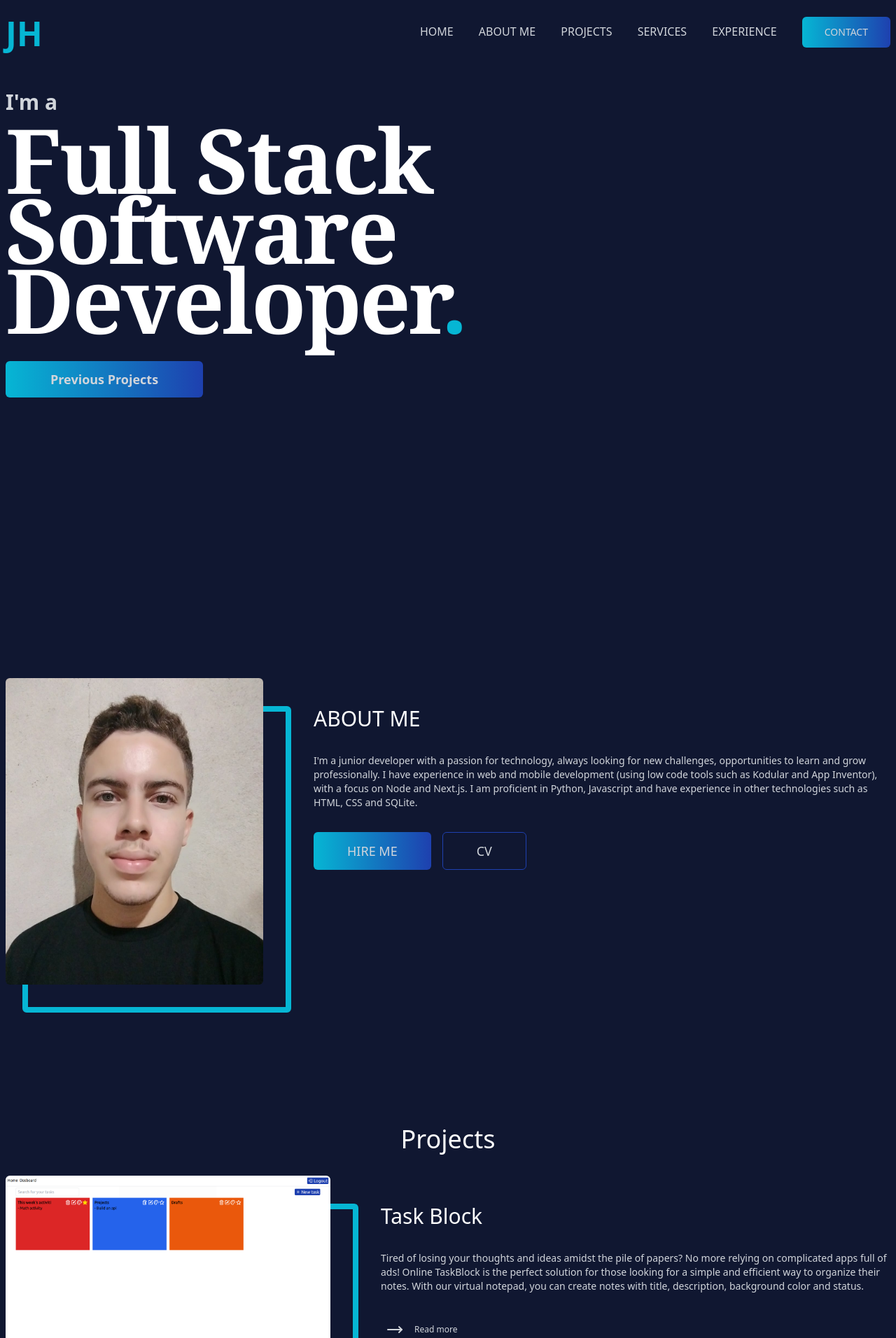
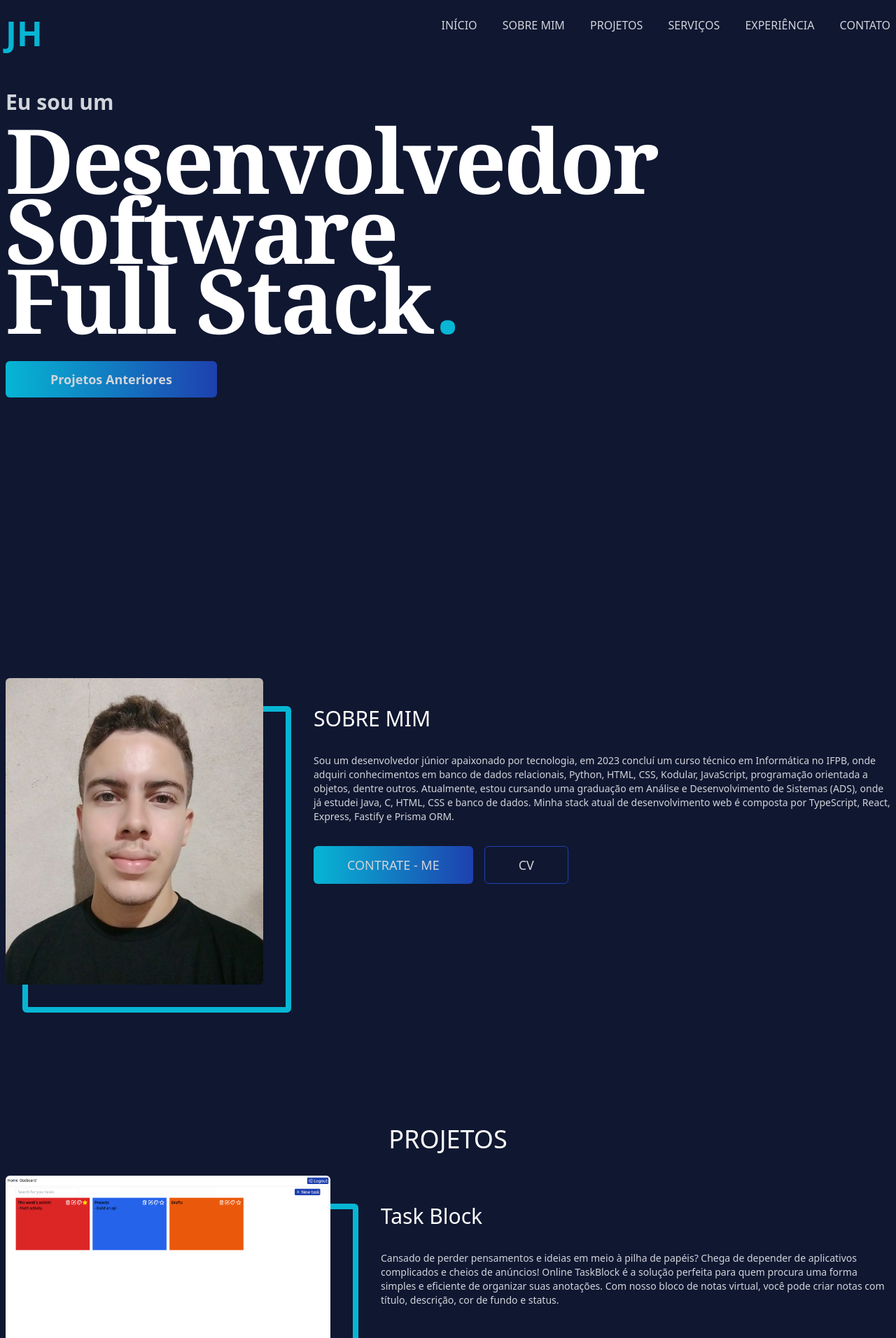
Before and after one commit to JoseHenrique1/JoseHenrique1.github.io, a React (Vite) app: page / in a window 1280 px wide. Shown: the top 1912 px of the page at 70% size. Built offline with nearby package versions, Linux system fonts and the light colour scheme.

Commit message:
view: add new information and changing the website language

```diff
--- a/src/components/Card/CardLink.tsx
+++ b/src/components/Card/CardLink.tsx
@@ -6,7 +6,7 @@ function CardLink(props: cardLinkProps) {
     return (
         <a target="_blank" className="flex items-center gap-4 text-xs text-gray-300 transition duration-300 hover:bg-blue-950 p-2 pr-4 rounded" {...props}>
             <MoveRight/>
-            <p>Read more</p>
+            <p>Ver mais</p>
         </a>
     );
 }
--- a/src/components/Footer/index.tsx
+++ b/src/components/Footer/index.tsx
@@ -17,8 +17,8 @@ export function Footer() {
             id="contact"
             className="p-6 space-y-3 rounded-t-[100px] bg-gradient-to-br from-violet-900 to-blue-600"
         >
-            <h1 className="text-white text-center text-4xl">CONTACT</h1>
-            <p className="text-white text-center">Do you want to talk to me? Access my social networks.</p>
+            <h1 className="text-white text-center text-4xl">CONTATO</h1>
+            <p className="text-white text-center">Você quer falar comigo? Acesse minhas redes sociais.</p>
             <div className="flex justify-between w-full max-w-screen-xl border-t pt-3">
                 <Logo />
                 <div className="flex justify-end gap-2">
@@ -34,7 +34,7 @@ export function Footer() {
                 className="fixed bottom-[90vh] ml-auto mr-10 bg-transparent focus:outline-none">
                 <div
                     className="w-auto p-2 font-medium text-lg text-gray-100 bg-green-400/70 rounded"
-                >Copied email !</div>
+                >Email copiado!</div>
             </dialog>
         </footer>
     );
--- a/src/pages/About.tsx
+++ b/src/pages/About.tsx
@@ -2,17 +2,15 @@ import { Button } from "../components/Button";
 import { Card } from "../components/Card";
 
 export function About() {
-    const title = "ABOUT ME";
-    const description = "I'm a junior developer with a passion for technology, always looking for new challenges, opportunities to learn and grow professionally. I have experience in web and mobile development (using low code tools such as Kodular and App Inventor), with a focus on Node and Next.js. I am proficient in Python, Javascript and have experience in other technologies such as HTML, CSS and SQLite.";
-
-
+    const title = "SOBRE MIM";
+    const description = "Sou um desenvolvedor júnior apaixonado por tecnologia, em 2023 concluí um curso técnico em Informática no IFPB, onde adquiri conhecimentos em banco de dados relacionais, Python, HTML, CSS, Kodular, JavaScript, programação orientada a objetos, dentre outros. Atualmente, estou cursando uma graduação em Análise e Desenvolvimento de Sistemas (ADS), onde já estudei Java, C, HTML, CSS e banco de dados. Minha stack atual de desenvolvimento web é composta por TypeScript, React, Express, Fastify e Prisma ORM.";
 
     return (
         <section id="about" className="min-h-screen flex items-center">
             <Card.Root>
                 <Card.Image layout="vertical" src="img/foto-pessoal.jpeg" />
                 <Card.Content title={title} description={description} >
-                    <Button href="https://www.linkedin.com/in/jos%C3%A9-henrique-araujo-da-silva-43970a274/" className="text-lg px-12">HIRE ME</Button>
+                    <Button href="https://www.linkedin.com/in/jos%C3%A9-henrique-araujo-da-silva-43970a274/" className="text-lg px-12">CONTRATE - ME</Button>
                     <Card.Anchor href="/Currículo.pdf">CV</Card.Anchor>
                 </Card.Content>
             </Card.Root>
--- a/src/pages/Experience.tsx
+++ b/src/pages/Experience.tsx
@@ -17,7 +17,7 @@ export function Experience() {
 
     return (
         <section id="experience" className="min-h-screen flex flex-col justify-center items-center gap-8">
-            <h1 className="text-white text-4xl">EXPERIENCE</h1>
+            <h1 className="text-white text-4xl">EXPERIÊNCIA</h1>
             <div className="w-full grid grid-cols-4 justify-items-center gap-12 max-w-screen-lg">
             {
                 experiences.map(experience=> <ExperienceCard key={experience.name} name={experience.name} src={experience.src}/>)
--- a/src/pages/Home.tsx
+++ b/src/pages/Home.tsx
@@ -4,16 +4,16 @@ export function Home() {
   //<main className="flex-grow flex flex-col max-w-screen-xl mx-auto my-0 bg-red-600">
   return (
     <section className="flex flex-col items-start py-6 home">
-      <h1 className="text-gray-300 font-semibold text-3xl">I'm a</h1>
+      <h1 className="text-gray-300 font-semibold text-3xl">Eu sou um</h1>
       <div className="space-y-4">
-        <h1 className="text-white text-9xl font-semibold font-serif tracking-tight ">Full Stack</h1>
+        <h1 className="text-white text-9xl font-semibold font-serif tracking-tight ">Desenvolvedor</h1>
         <h1 className="text-white text-9xl font-semibold font-serif tracking-tight leading-10">Software</h1>
         <h1 className="text-white text-9xl font-semibold font-serif tracking-tight ">
-          Developer
-          <span className="text-cyan-500 font-serif">.</span>
+          Full Stack
+          <span className="text-cyan-500 font-serif ml-1">.</span>
         </h1>
       </div>
-      <Button href="https://github.com/JoseHenrique1" className="font-semibold text-lg mt-6 px-16">Previous Projects</Button>
+      <Button href="https://github.com/JoseHenrique1" className="font-semibold text-lg mt-6 px-16">Projetos Anteriores</Button>
     </section>
   )
 }
--- a/src/pages/Project.tsx
+++ b/src/pages/Project.tsx
@@ -11,19 +11,19 @@ export function Project() {
     const projects : Array<projectInterface> = [
         {
             title: "Task Block",
-            description: "Tired of losing your thoughts and ideas amidst the pile of papers? No more relying on complicated apps full of ads! Online TaskBlock is the perfect solution for those looking for a simple and efficient way to organize their notes. With our virtual notepad, you can create notes with title, description, background color and status.",
+            description: "Cansado de perder pensamentos e ideias em meio à pilha de papéis? Chega de depender de aplicativos complicados e cheios de anúncios! Online TaskBlock é a solução perfeita para quem procura uma forma simples e eficiente de organizar suas anotações. Com nosso bloco de notas virtual, você pode criar notas com título, descrição, cor de fundo e status.",
             src: "img/projects/task-block.png",
             link: "https://github.com/JoseHenrique1/TaskBlock",
         },
         {
             title: "FastNews",
-            description: "News site on various topics: Brazil, Football, Europe and much more. Work through specific themes or see highlights on the home page.",
+            description: "Site de notícias sobre diversos temas: Brasil, Futebol, Europa e muito mais. Trabalhe em temas específicos ou veja os destaques na página inicial.",
             src: "img/projects/fastnews.png",
             link: "https://github.com/JoseHenrique1/FastNews",
         },
         {
             title: "Forum",
-            description: "Vibrant and dynamic online forum where you can connect with people who share your interests. Create topics, join conversations, and explore a world of knowledge and ideas!",
+            description: "Fórum on-line vibrante e dinâmico onde você pode se conectar com pessoas que compartilham seus interesses. Crie tópicos, participe de conversas e explore um mundo de conhecimento e ideias!",
             src: "img/projects/forum-site.png",
             link: "https://github.com/JoseHenrique1/Forum/tree/main",
         },
@@ -31,7 +31,7 @@ export function Project() {
 
     return (
         <section id="projects" className="min-h-screen flex flex-col justify-start gap-8">
-            <h1 className="text-white self-center text-4xl">Projects</h1>
+            <h1 className="text-white self-center text-4xl">PROJETOS</h1>
             {
                 projects.map(project=>(
                     <Card.Root key={project.title}>
--- a/src/pages/Service.tsx
+++ b/src/pages/Service.tsx
@@ -5,19 +5,19 @@ export function Service() {
     const services = [
         {
             title:"LANDING PAGE",
-            description:"Development of landing pages like this page, using the main technologies on the market: react, tailwind, next, among others.",
+            description:"Desenvolvimento de landing pages como esta página, utilizando as principais tecnologias do mercado: react, tailwind, next, entre outras.",
             icon: PanelsTopLeft
         },
         {
             title:"APIs",
-            description:"Development of APIs like those presented in my personal projects, using Prisma, Fastify and Express js.",
+            description:"Desenvolvimento de APIs como as apresentadas em meus projetos pessoais, utilizando Prisma, Fastify e Express js.",
             icon: DatabaseZap
         }
     ]
 
     return (
         <section id="services" className="min-h-screen flex flex-col justify-center gap-8">
-            <h1 className="text-white self-center text-4xl">SERVICES</h1>
+            <h1 className="text-white self-center text-4xl">SERVIÇOS</h1>
             <div className="flex items-center justify-around">
                 {services.map(service=> <CardService key={service.title} {...service} />)}
             </div>
```
Also changed, not shown: src/components/Header/index.tsx (+6 -6 lines).
